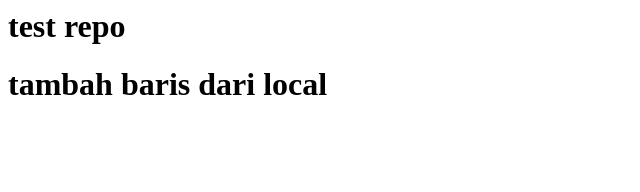
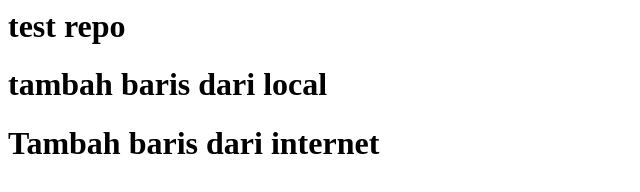
Before and after one commit to tbapake/training-devops, a plain HTML site: page index.html in a window 1280 px wide. Shown: the whole page, without its empty margins (0-640 px from the left). Drawn offline with Linux system fonts and the light colour scheme.

Commit message:
Update index.html

```diff
--- a/index.html
+++ b/index.html
@@ -1,2 +1,3 @@
 <h1> test repo <h1>
 <h1> tambah baris dari local<h1>
+<h1> Tambah baris dari internet<h1>
```
